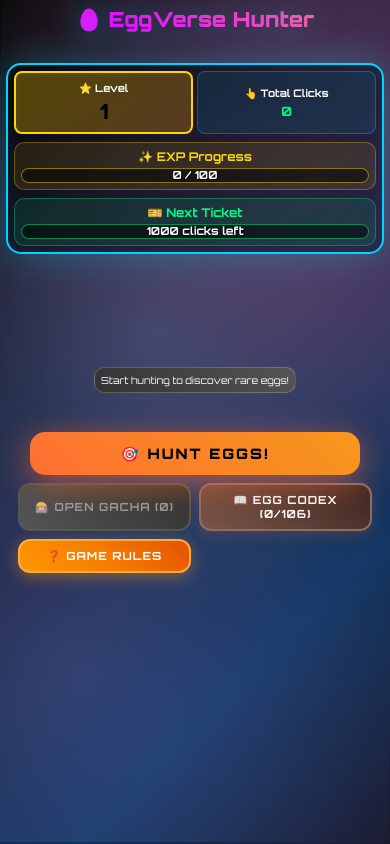
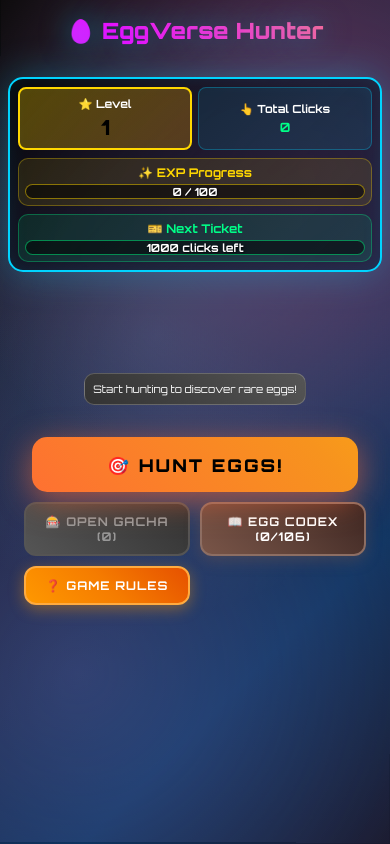
Before and after one commit to Junoh123123/EggVerse-Hunter_app, a PHP site: page /index_optimized_fixed.html in a window 390 px wide. Run offline with PHP 8.4, Linux system fonts and the light colour scheme.

Commit message:
Fix Hunt Eggs button shrink bug and optimize main UI layout for iPhone 16 Pro Max

```diff
--- a/css/styles.css
+++ b/css/styles.css
@@ -1421,43 +1421,70 @@ h1 {
   }
 
   .container {
+    padding: 8px;
+    justify-content: center;
+    gap: 12px;
+  }
+
+  h1 {
+    font-size: 1.4rem;
+    margin-bottom: 12px;
+    margin-top: 8px;
+  }
+
+  #stats {
+    padding: 8px;
+    margin: 8px auto;
+    flex-shrink: 0;
+  }
+
+  .stat-grid {
+    gap: 6px;
+    font-size: 0.7rem;
+  }
+
+  .stat-item {
     padding: 6px;
-  }
-
-  h1 {
-    font-size: 1.3rem;
-    margin-bottom: 4px;
-  }
-
-  #stats {
-    padding: 6px;
-    margin: 4px auto;
-  }
-
-  .stat-grid {
-    gap: 4px;
+    min-height: 40px;
+  }
+
+  .combo-container {
+    min-height: 45px;
+    margin: 8px auto;
+  }
+
+  #comboDisplay {
+    padding: 8px 16px;
+  }
+
+  #rarityBar {
+    padding: 8px;
+    margin: 8px auto;
     font-size: 0.65rem;
   }
 
-  .stat-item {
-    padding: 4px;
-    min-height: 35px;
-  }
-
   .controls {
-    padding: 0 12px;
-    gap: 8px;
+    padding: 0 16px;
+    gap: 10px;
+    margin: 12px 0;
   }
 
   #clickBtn {
-    padding: 12px 16px;
-    font-size: 0.9rem;
-    margin: 0 12px;
+    padding: 16px 20px;
+    font-size: 1.1rem;
+    margin: 0 8px;
+    min-height: 55px;
+  }
+
+  #gachaBtn, #galleryToggle, #dexToggle, #rulesToggle {
+    padding: 10px 14px;
+    font-size: 0.75rem;
   }
 
   #eggBox {
-    max-height: 25vh;
-    padding: 6px;
+    max-height: 28vh;
+    padding: 8px;
+    margin-top: 8px;
   }
 
   /* iPhone 16 Pro Max Gacha 모달 최적화 */
--- a/js/main.js
+++ b/js/main.js
@@ -18,15 +18,6 @@ class GameController {
           e.preventDefault();
         }
         lastTouchEnd = now;
-
-        // Hunt Eggs 버튼 상태 리셋 (배경 터치 시만)
-        const clickBtn = document.getElementById('clickBtn');
-        if (clickBtn && !e.target.closest('#clickBtn') && !e.target.closest('.controls')) {
-          // 백그라운드 터치 시에만 기본 상태로 복원
-          clickBtn.style.transform = '';
-          clickBtn.style.boxShadow = '';
-          clickBtn.classList.remove('combo-hit', 'combo-burst', 'combo-epic');
-        }
       }, false);
 
       // 배경에서만 스크롤 방지
```
